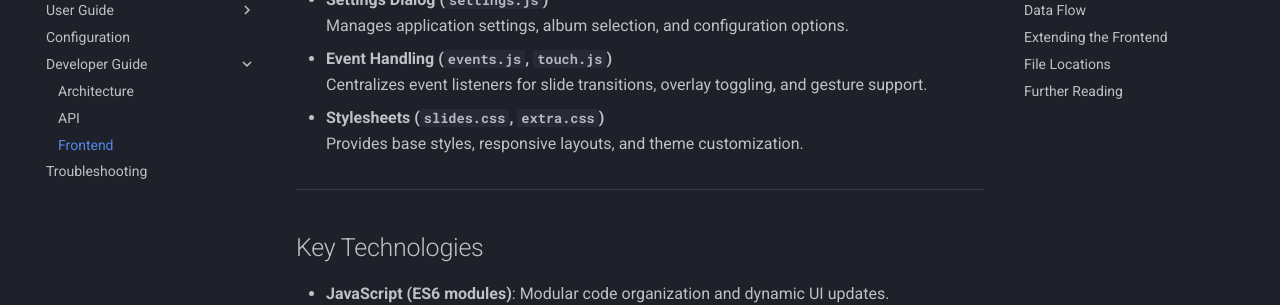
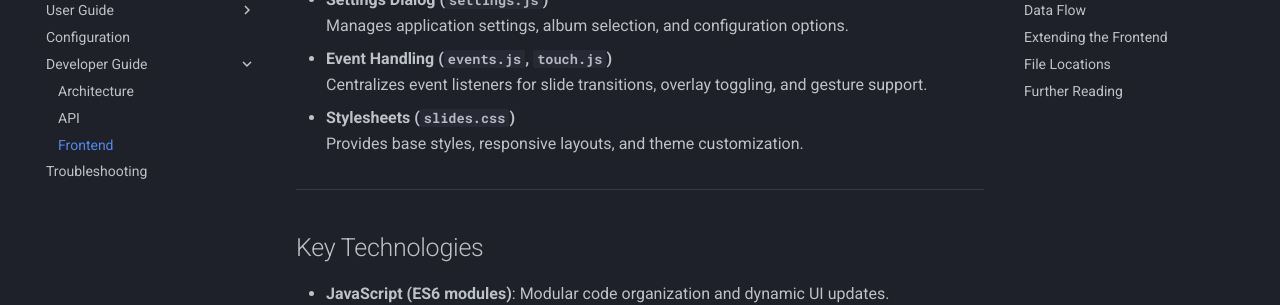
Before and after one commit to lstein/PhotoMapAI, an MkDocs documentation site: the page built from docs/developer/frontend.md, in a window 1280 px wide and 1400 px high, scrolled down 580 px. Shown: the part 152-457 px from the top of the window. Built offline with MkDocs 1.6.1 and Material for MkDocs 9.7.7, drawn with Linux system fonts in a browser that asks for light colours; some of the changed text lies outside the part shown.

Commit message:
tweak developer docs slightly

```diff
--- a/docs/developer/frontend.md
+++ b/docs/developer/frontend.md
@@ -29,7 +29,7 @@ The frontend code is organized into the following main components:
 - **Event Handling (`events.js`, `touch.js`)**
   Centralizes event listeners for slide transitions, overlay toggling, and gesture support.
 
-- **Stylesheets (`slides.css`, `extra.css`)**
+- **Stylesheets (`slides.css`)**
   Provides base styles, responsive layouts, and theme customization.
 
 ---
```
Also changed, not shown: other parts of docs/developer/frontend.md (+1 -1 lines).
